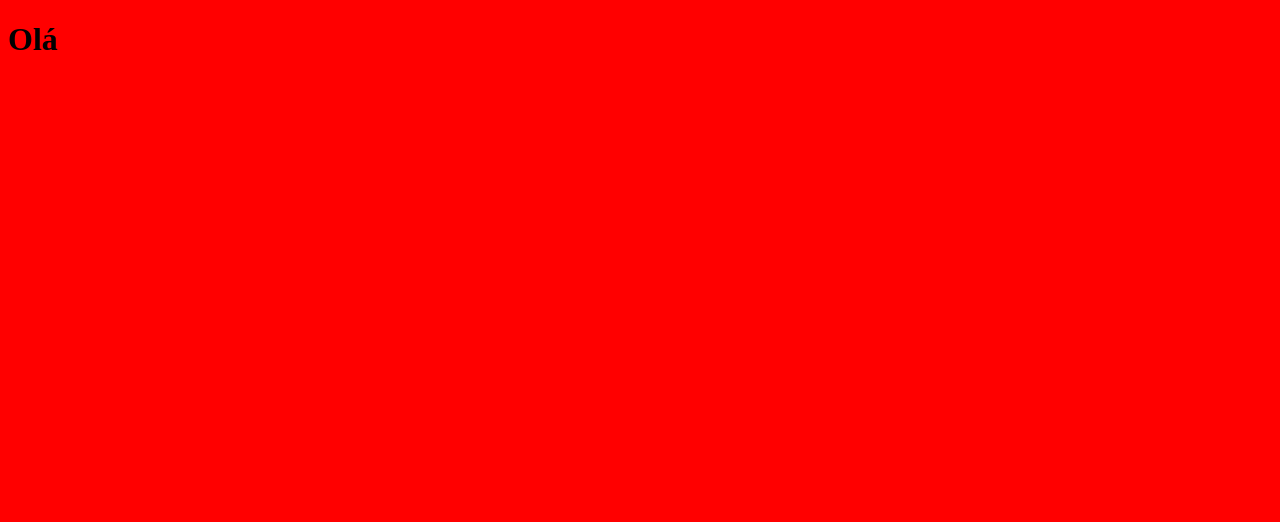
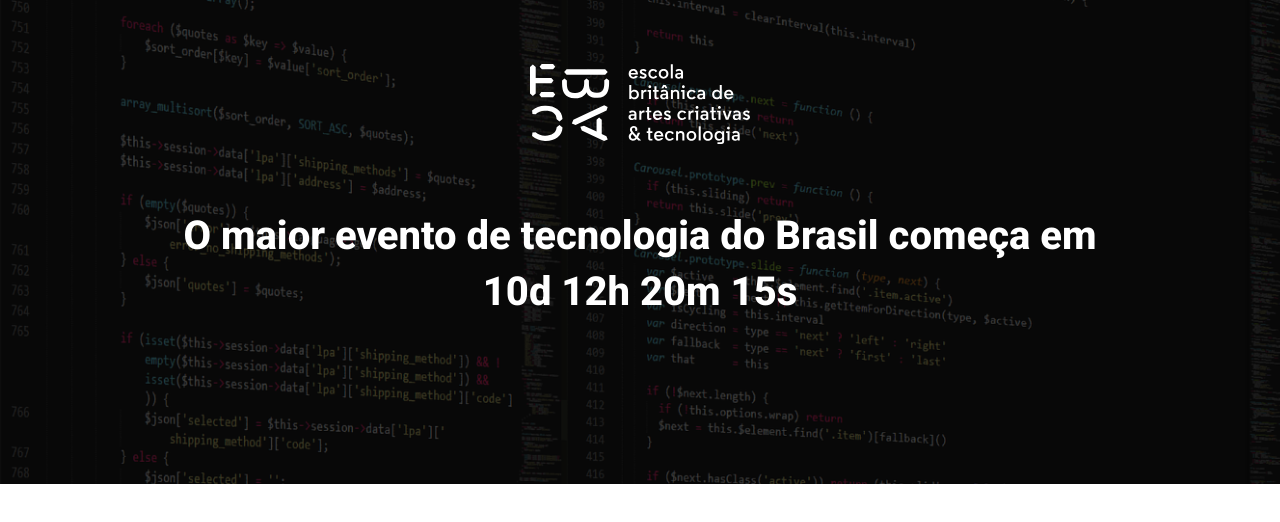
Before and after one commit to Rafael-Bs009/ebac_tech_talks, a website built with Parcel: page src/index.html in a window 1280 px wide. Built offline with nearby package versions, Linux system fonts and the light colour scheme.

Commit message:
criando o hero

```diff
--- a/package.json
+++ b/package.json
@@ -12,6 +12,7 @@
   "type": "commonjs",
   "devDependencies": {
     "@parcel/transformer-sass": "^2.14.4",
-    "parcel": "^2.14.4"
+    "parcel": "^2.14.4",
+    "sharp": "^0.33.5"
   }
 }
--- a/src/index.html
+++ b/src/index.html
@@ -3,11 +3,25 @@
   <head>
     <meta charset="UTF-8" />
     <meta name="viewport" content="width=device-width, initial-scale=1.0" />
-    <title>Document</title>
+    <title>EBAC Tech Talks</title>
+    <link rel="preconnect" href="https://fonts.googleapis.com" />
+    <link rel="preconnect" href="https://fonts.gstatic.com" crossorigin />
+    <link
+      href="https://fonts.googleapis.com/css2?family=Roboto:ital,wght@0,100..900;1,100..900&display=swap"
+      rel="stylesheet"
+    />
     <link rel="stylesheet" href="./styles/main.scss" />
   </head>
   <body>
-    <h1>Olá</h1>
+    <header class="hero">
+      <div class="container">
+        <img class="hero__logo" src="./images/ebac_logo.svg" alt="Logo Ebac" />
+        <p class="hero__text">
+          O maior evento de tecnologia do Brasil começa em 10d 12h 20m 15s
+        </p>
+      </div>
+    </header>
+
     <script src="./scripts/main.js"></script>
   </body>
 </html>
--- /dev/null
+++ b/src/styles/_hero.scss
@@ -0,0 +1,52 @@
+.hero {
+  padding-top: 64px;
+  padding-bottom: 100px;
+  background-image: url(../images/fundo.png);
+  background-repeat: no-repeat;
+  background-size: cover;
+  position: relative;
+
+  .container {
+    position: relative;
+  }
+
+  &::before {
+    position: absolute;
+    top: 0;
+    left: 0;
+    width: 100%;
+    height: 100%;
+    background-color: #000;
+    content: "";
+    opacity: 70%;
+  }
+
+  &__text {
+    margin-top: 64px;
+    margin-bottom: 64px;
+    font-size: 40px;
+    line-height: 56px;
+    font-weight: 800;
+    text-align: center;
+  }
+
+  &__logo {
+    margin: 0 auto;
+    height: 80px;
+    display: block;
+  }
+
+  @media (max-width: 640px) {
+    padding: 40px 0;
+
+    &__logo {
+      height: 40px;
+    }
+
+    &__text {
+      font-size: 22px;
+      line-height: 24px;
+      margin: 24px 0;
+    }
+  }
+}
--- a/src/styles/main.scss
+++ b/src/styles/main.scss
@@ -1,3 +1,22 @@
-body {
-  background-color: red;
+@use "hero";
+
+* {
+  margin: 0;
+  padding: 0;
+  box-sizing: border-box;
+  font-family: "Roboto", sans-serif;
+  color: #fff;
 }
+
+.container {
+  max-width: 960px;
+  width: 100%;
+  margin: 0 auto;
+
+  @media (max-width: 640px) {
+    max-width: 80%;
+  }
+  @media (max-width: 1024px) {
+    max-width: 90%;
+  }
+}
```
Also changed, not shown: 1 other file.
